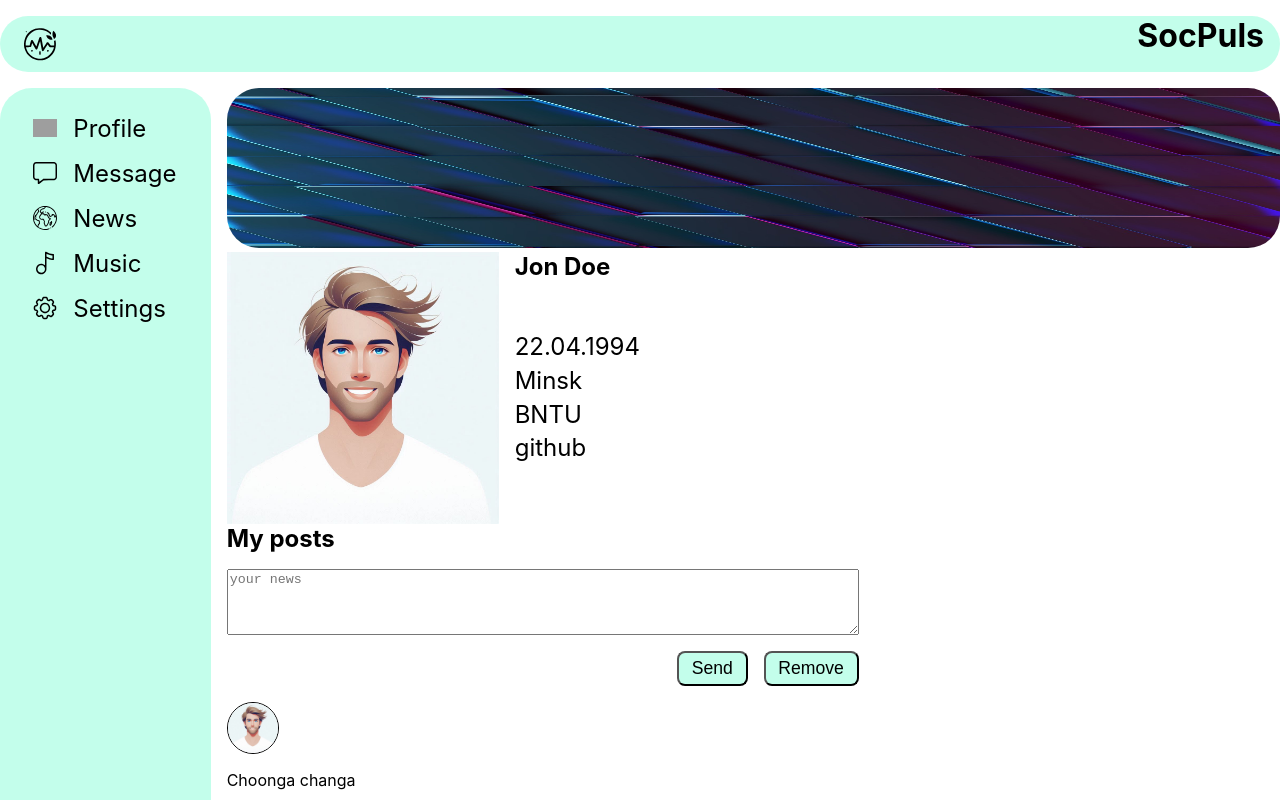
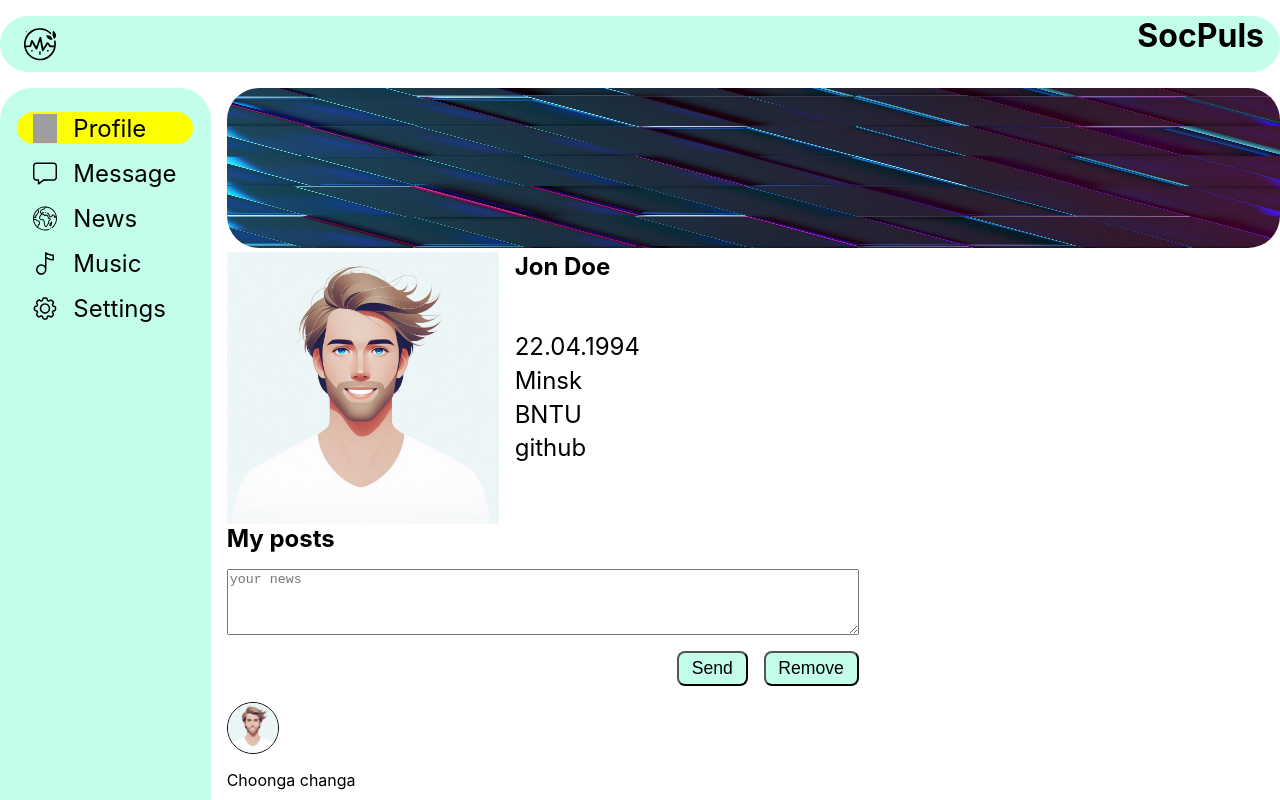
Before and after one commit to Rikki007/social-network, a React (Create React App) app in the folder my-app/: page /profile in a window 1280 px wide. Shown: the top 800 px of the page. Built offline with nearby package versions, Linux system fonts and the light colour scheme; grey boxes are pictures that could not be loaded.

Commit message:
fix: change sidebar links

```diff
--- a/my-app/src/components/sidebar/sidebar.jsx
+++ b/my-app/src/components/sidebar/sidebar.jsx
@@ -4,40 +4,46 @@ import message from './sidebarAssets/message.svg';
 import news from './sidebarAssets/news.svg';
 import music from './sidebarAssets/music.svg';
 import settings from './sidebarAssets/setting.svg';
+import { NavLink } from 'react-router-dom';
 
 const Sidebar = () => {
   return (
     <aside className={obj.sidebar}>
       <ul className={obj.list}>
         <li className={obj.item}>
-          <a className={obj.link} href='/profile'>
+          <NavLink className={navData => navData.isActive ? obj.active :
+            obj.link} to='/profile'>
             <img src={profile} className={obj.icon} alt='icon'/>
             <p>Profile</p>
-          </a>
+          </NavLink>
         </li>
         <li className={obj.item}>
-          <a className={obj.link} href='/dialogs'>
+          <NavLink className={navData => navData.isActive ? obj.active :
+            obj.link} to='/dialogs'>
             <img src={message} className={obj.icon} alt='icon'/>
             <p>Message</p>
-          </a>
+          </NavLink>
         </li>
         <li className={obj.item}>
-          <a className={obj.link} href='/news'>
+          <NavLink className={navData => navData.isActive ? obj.active :
+            obj.link} to='/news'>
             <img src={news} className={obj.icon} alt='icon'/>
             <p>News</p>
-          </a>
+          </NavLink>
         </li>
         <li className={obj.item}>
-          <a className={obj.link} href='/music'>
+          <NavLink className={navData => navData.isActive ? obj.active :
+            obj.link} to='/music'>
             <img src={music} className={obj.icon} alt='icon'/>
             <p>Music</p>
-        </a>
+        </NavLink>
         </li>
         <li className={obj.item}>
-          <a className={obj.link} href='/settings'>
+          <NavLink className={navData => navData.isActive ? obj.active :
+            obj.link} to='/settings'>
             <img src={settings} className={obj.icon} alt='icon'/>
             <p>Settings</p>
-          </a>
+          </NavLink>
         </li>
       </ul>
     </aside>
--- a/my-app/src/components/sidebar/sidebar.module.css
+++ b/my-app/src/components/sidebar/sidebar.module.css
@@ -15,23 +15,33 @@
 .item {
   width: 11rem;
   list-style-type: none;
-  cursor: pointer;
-  transition: 0.2s;
-  border-radius: 1rem;
-}
-
-.item:hover {
-  scale: 1.03;
-  background-color: rgba(237, 192, 248, 0.596);
 }
 
 .link {
   padding: 0.1rem 1rem;
   display: flex;
-  align-items: center;
   gap: 1rem;
   text-decoration: none;
   color: black;
+  transition: 0.2s;
+  border-radius: 1rem;
+  cursor: pointer;
+}
+
+.link:hover {
+  scale: 1.03;
+  background-color: rgb(237, 192, 248);
+}
+
+.active {
+  padding: 0.1rem 1rem;
+  display: flex;
+  gap: 1rem;
+  text-decoration: none;
+  background-color: rgb(251, 255, 0);
+  border-radius: 1rem;
+  color: black;
+  transition: 0.2s;
 }
 
 .icon {
```
